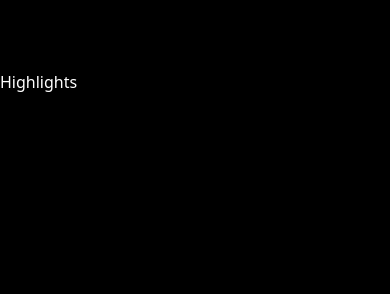
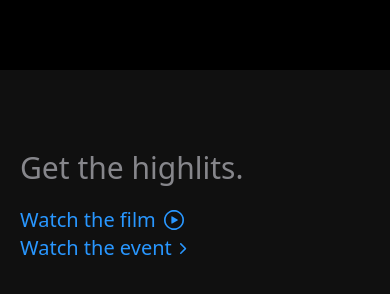
Before and after one commit to abrambagus/react-apple-websie, a React (Vite) app: page / in a window 390 px wide. Shown: the part 714-1008 px from the top of the page. Before the commit the page ends 844 px from the top, so only its background shows below. Built offline with nearby package versions, Linux system fonts and the light colour scheme.

Commit message:
add top highlight section

```diff
--- a/src/components/Highlights.jsx
+++ b/src/components/Highlights.jsx
@@ -1,5 +1,38 @@
+import { useGSAP } from "@gsap/react";
+import gsap from "gsap";
+import { rightImg, watchImg } from "../utils";
+
 const Highlights = () => {
-  return <div>Highlights</div>;
+  useGSAP(() => {
+    gsap.to("#title", { opacity: 1, y: 0 });
+    gsap.to(".link", { opacity: 1, y: 0, duration: 1, stagger: 0.25 });
+  }, []);
+
+  return (
+    <section
+      id="highlights"
+      className="w-screen overflow-hidden h-full common-padding bg-zinc "
+    >
+      <div className="screen-max-width">
+        <div className="mb-12 w-full md:flex items-end justify-between">
+          <h1 id="title" className="section-heading">
+            Get the highlits.
+          </h1>
+          <div className="flex flex-wrap items-end gap-5">
+            <p className="link">
+              Watch the film <img src={watchImg} alt="watch" className="ml-2" />
+            </p>
+          </div>
+          <div className="flex flex-wrap items-end gap-5">
+            <p className="link">
+              Watch the event{" "}
+              <img src={rightImg} alt="right" className="ml-2" />
+            </p>
+          </div>
+        </div>
+      </div>
+    </section>
+  );
 };
 
 export default Highlights;
```
